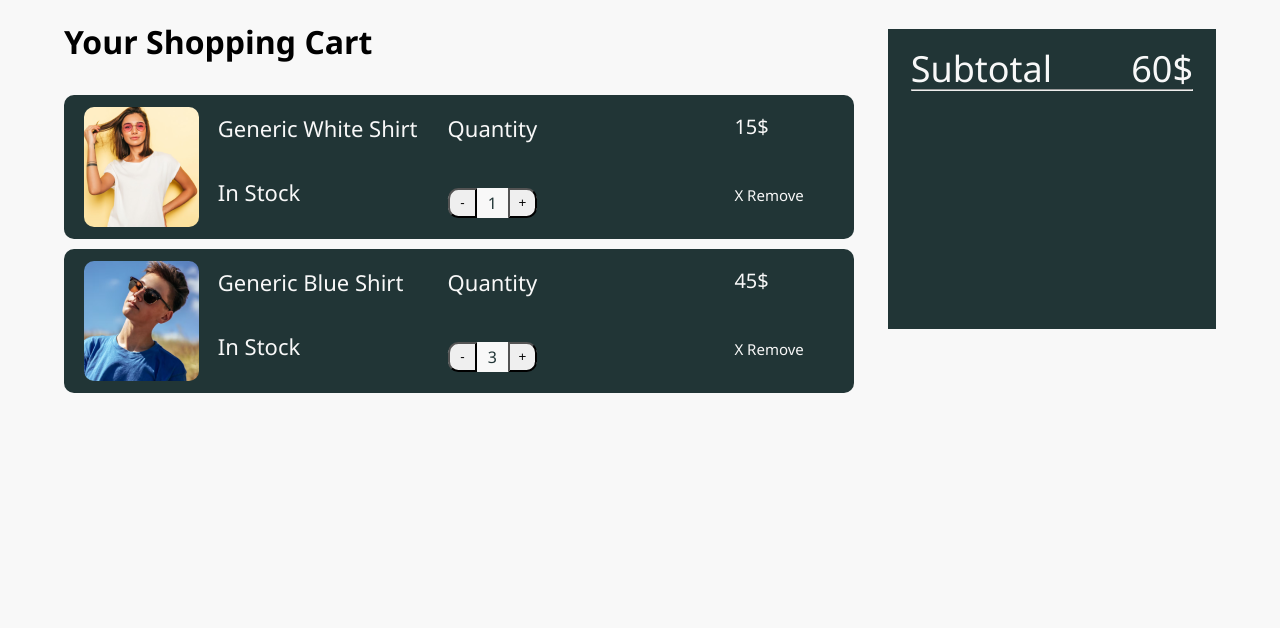
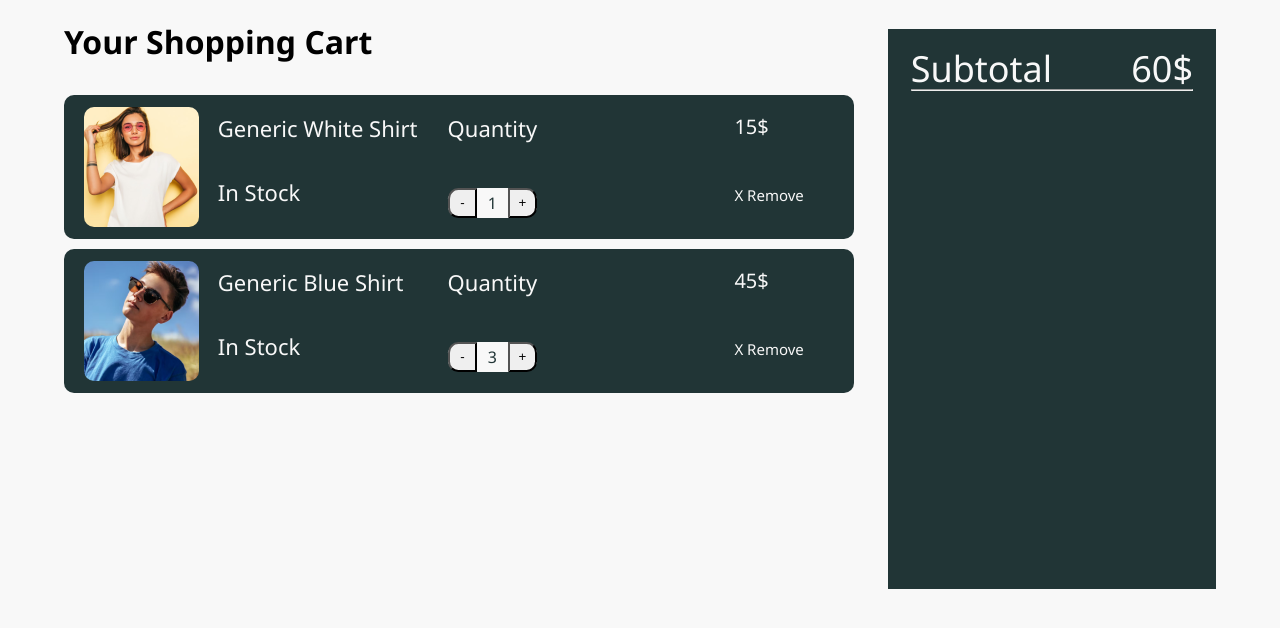
Before and after one commit to aclar119/Online-Store, a PHP site: page /Cart.html in a window 1280 px wide. Shown: the part 21-649 px from the top of the page. Run offline with PHP 8.4, Linux system fonts and the light colour scheme.

Commit message:
Added sticky subtotal section

```diff
--- a/Cart/Cart.css
+++ b/Cart/Cart.css
@@ -15,6 +15,7 @@ html, body {
     justify-content: center;
     width:100%;
     height:100%;
+    overflow: scroll;
   }
 
 
@@ -23,6 +24,7 @@ html, body {
     flex-direction: row;
     flex-wrap: nowrap;
     width:90%;
+    height:1400px;
     max-width: 1200px;
     margin-left: 5%;
     margin-right: 5%;
@@ -170,8 +172,9 @@ html, body {
   flex-wrap: nowrap;
   flex-direction: row;
   width:30%;
-  height:300px;
+  height:40%;
   position:sticky;
+  top:30px;
   background-color:#213536;
   margin-left: 5%;
   margin-top:30px;
@@ -193,6 +196,8 @@ html, body {
   justify-content: space-between;
   margin-bottom: 20px;
   line-height: 0px;
+  font-weight: 100;
+
 }
 
 .subtotal-label{
@@ -202,3 +207,11 @@ html, body {
 .subtotal-price{
   text-align: right;
 }
+
+footer-component{
+  position: fixed;
+  bottom: 0;
+  width: 100%;
+  height: 50px;
+  bottom:0;
+}
```
